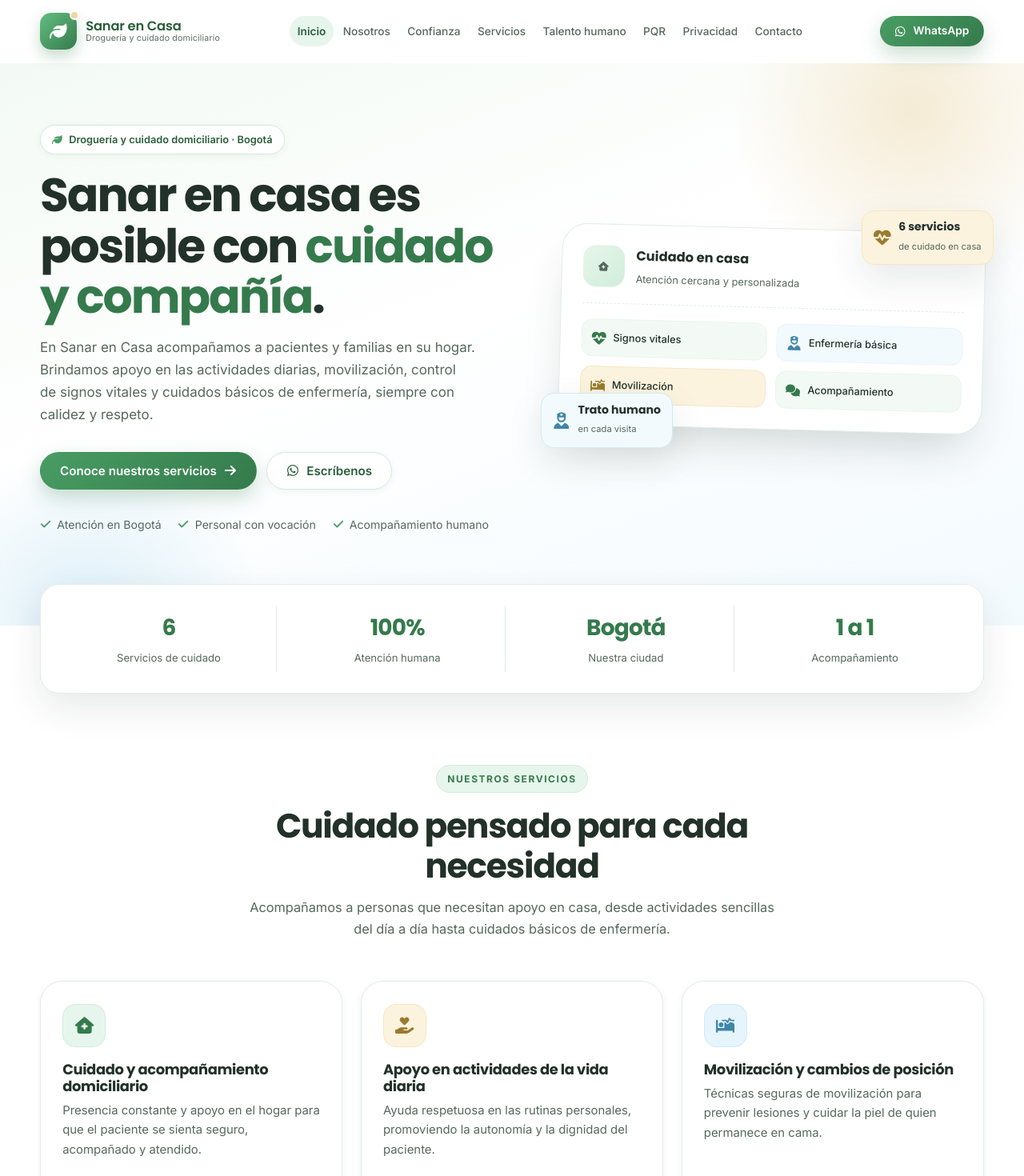
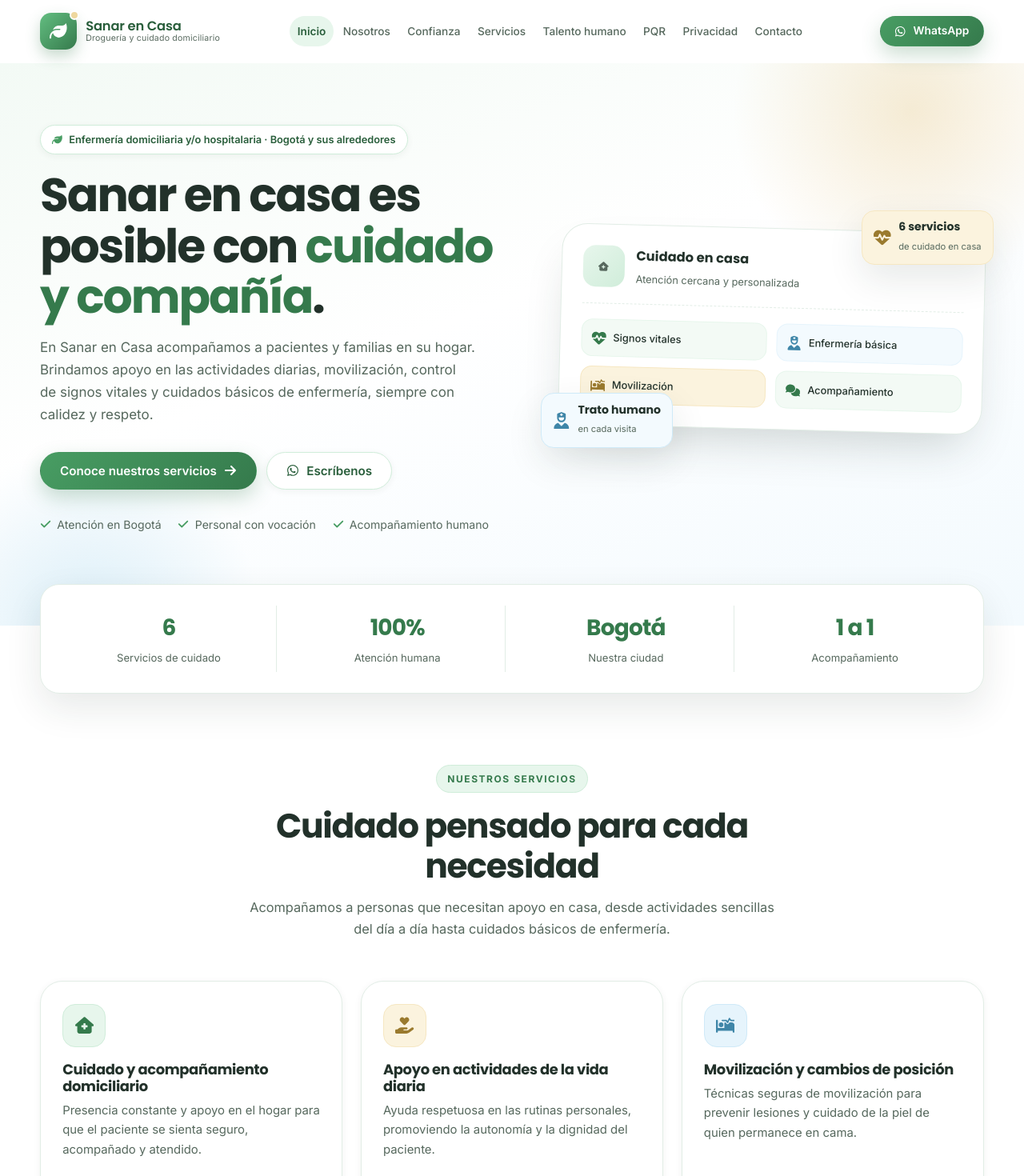
Before and after one commit to BrixnnDev/Sanar-En-Casa, a React (Vite) app: page / in a window 1280 px wide. Shown: the top 1470 px of the page at 80% size. Built offline with nearby package versions, Linux system fonts and the light colour scheme.

Commit message:
Actualizar enfoque de enfermeria y descripcion de movilizacion

```diff
--- a/src/data/site.js
+++ b/src/data/site.js
@@ -55,7 +55,7 @@ export const services = [
     icon: FaBedPulse,
     title: 'Movilización y cambios de posición',
     summary:
-      'Técnicas seguras de movilización para prevenir lesiones y cuidar la piel de quien permanece en cama.',
+      'Técnicas seguras de movilización para prevenir lesiones y cuidado de la piel de quien permanece en cama.',
     points: [
       'Cambios de posición programados',
       'Apoyo en desplazamientos dentro del hogar',
--- a/src/pages/Inicio.jsx
+++ b/src/pages/Inicio.jsx
@@ -78,7 +78,7 @@ export default function Inicio() {
             <Reveal>
               <span className="pill">
                 <FaLeaf aria-hidden="true" />
-                Droguería y cuidado domiciliario · Bogotá
+                Enfermería domiciliaria y/o hospitalaria · Bogotá y sus alrededores
               </span>
             </Reveal>
             <Reveal delay={0.08}>
```
